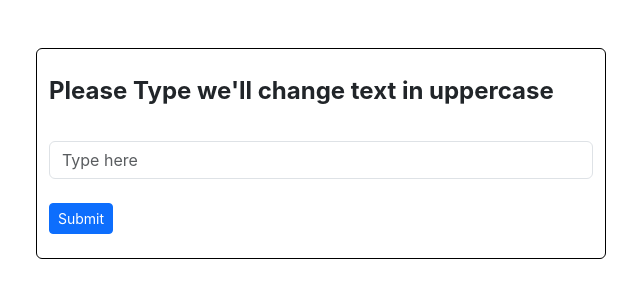
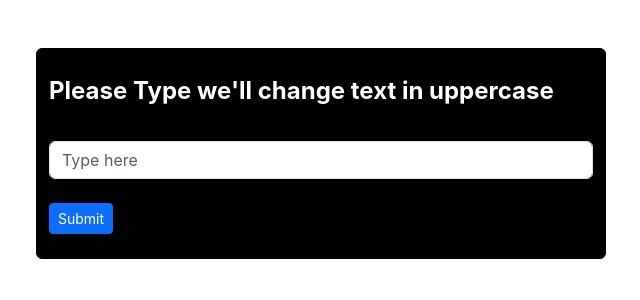
Before and after one commit to SachinKumar46/Text-Change-In-Uppercase, a React (Create React App) app: page / in a window 1280 px wide. Shown: the top 300 px of the page, without its empty margins (319-959 px from the left). Built offline with nearby package versions, Linux system fonts and the light colour scheme.

Commit message:
add some changes in app.js

```diff
--- a/src/App.js
+++ b/src/App.js
@@ -14,9 +14,9 @@ function App() {
   return (
    <div className="container">
     <div className="row">
-      <div className="col-6 m-auto my-5 border border-black rounded py-4">
+      <div className="col-6 m-auto my-5 border border-black rounded py-4 bg-black">
       <form action="" >
-      <label htmlFor="" className='form-label fw-bold fs-4'>Please Type we'll change text in uppercase</label>
+      <label htmlFor="" className='form-label fw-bold fs-4 text-white'>Please Type we'll change text in uppercase</label>
     <input type="search" className='form-control my-4' placeholder='Type here'  autoComplete='off' value={text} onChange={handleOnChange}/>
     <button type='button' className='btn btn-sm btn-primary' onClick={handleOnClick}>Submit</button>
    </form>
```
